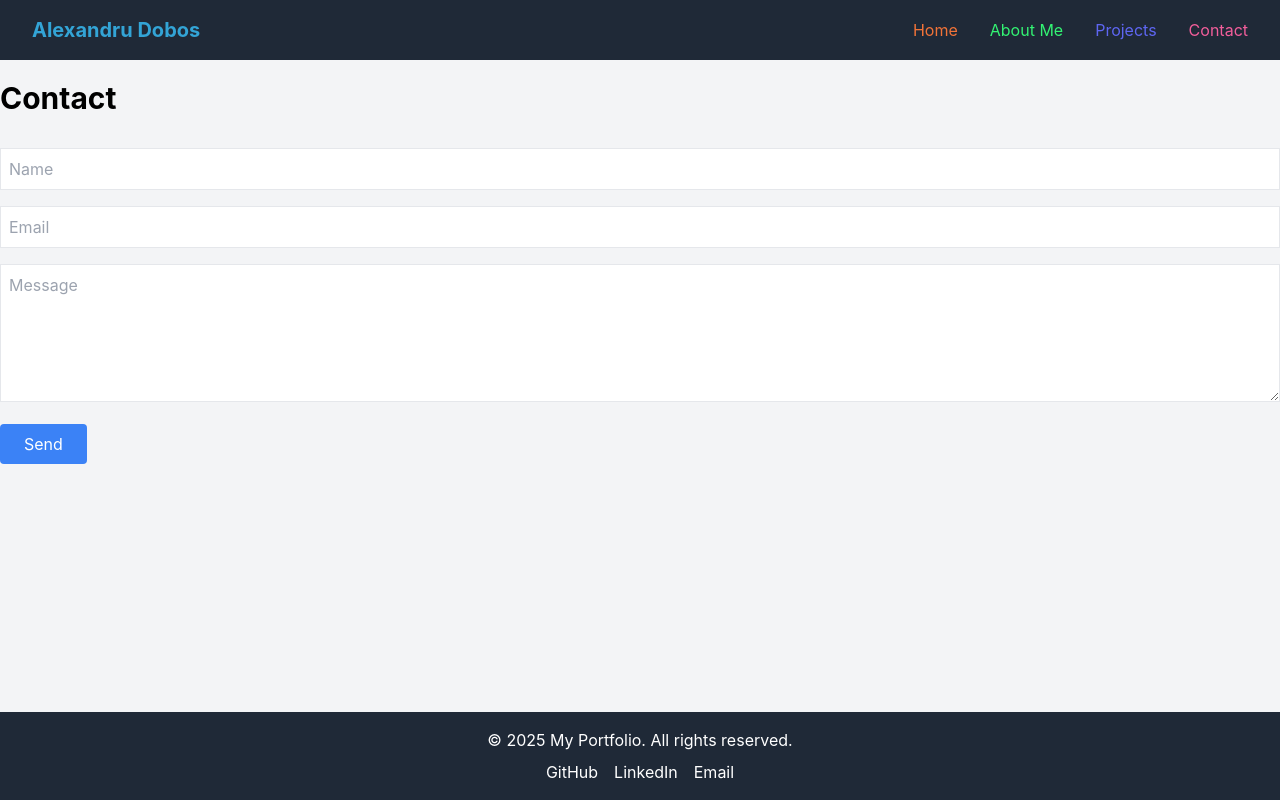
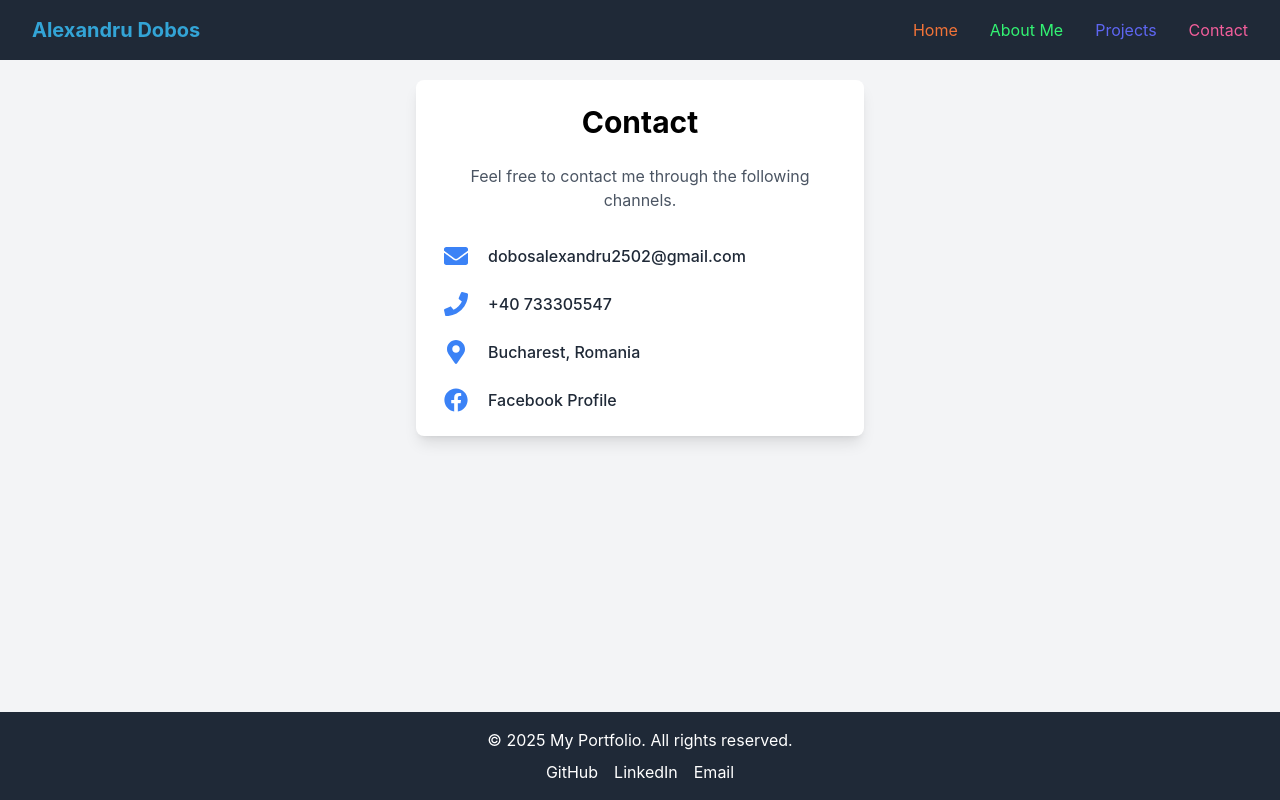
Before and after one commit to AlexandruDobos/personal-portofolio, a React (Create React App) app: page /contact in a window 1280 px wide. Built offline with nearby package versions, Linux system fonts and the light colour scheme.

Commit message:
Modified files

```diff
--- a/package.json
+++ b/package.json
@@ -8,6 +8,7 @@
     "framer-motion": "^12.0.1",
     "react": "^18.0.0",
     "react-dom": "^18.0.0",
+    "react-icons": "^5.4.0",
     "react-router-dom": "^7.1.3",
     "react-scripts": "5.0.1",
     "web-vitals": "^4.2.4"
--- a/src/pages/Contact.jsx
+++ b/src/pages/Contact.jsx
@@ -1,14 +1,99 @@
+import { motion } from "framer-motion";
+import { FaEnvelope, FaPhone, FaMapMarkerAlt, FaFacebook } from "react-icons/fa";
+
 function Contact() {
+  // Animation Variants
+  const itemVariants = {
+    hidden: { opacity: 0, x: -50 },
+    visible: { opacity: 1, x: 0, transition: { duration: 0.5 } },
+  };
+
   return (
-    <section className="container mx-auto py-20">
-      <h2 className="text-3xl font-bold">Contact</h2>
-      <form className="mt-8">
-        <input type="text" placeholder="Name" className="border p-2 w-full mb-4" />
-        <input type="email" placeholder="Email" className="border p-2 w-full mb-4" />
-        <textarea placeholder="Message" className="border p-2 w-full mb-4" rows="5"></textarea>
-        <button className="bg-blue-500 text-white px-6 py-2 rounded">Send</button>
-      </form>
-    </section>
+    <motion.section
+      className="container mx-auto py-20 px-4 flex justify-center"
+      initial={{ opacity: 0, y: 50 }}
+      animate={{ opacity: 1, y: 0 }}
+      transition={{ duration: 0.6, ease: "easeOut" }}
+    >
+      <div className="bg-white shadow-lg rounded-lg p-6 w-full max-w-md">
+        <motion.h2
+          className="text-3xl font-bold mb-6 text-center"
+          initial={{ opacity: 0, y: -20 }}
+          animate={{ opacity: 1, y: 0 }}
+          transition={{ duration: 0.6, ease: "easeOut" }}
+        >
+          Contact
+        </motion.h2>
+
+        <p className="text-gray-600 text-center mb-8">
+          Feel free to contact me through the following channels.
+        </p>
+
+        <div className="space-y-6">
+          {/* Email */}
+          <motion.div
+            className="flex items-center space-x-4"
+            variants={itemVariants}
+            initial="hidden"
+            animate="visible"
+          >
+            <FaEnvelope className="text-blue-500 text-2xl w-8" />
+            <p className="text-gray-800 font-medium">
+              <a href="mailto:dobosalexandru2502@gmail.com" className="hover:underline">
+                dobosalexandru2502@gmail.com
+              </a>
+            </p>
+          </motion.div>
+
+          {/* Phone */}
+          <motion.div
+            className="flex items-center space-x-4"
+            variants={itemVariants}
+            initial="hidden"
+            animate="visible"
+            transition={{ delay: 0.2 }} // Small delay for staggered effect
+          >
+            <FaPhone className="text-blue-500 text-2xl w-8" />
+            <p className="text-gray-800 font-medium">
+              <a href="tel:+40733305547" className="hover:underline">
+                +40 733305547
+              </a>
+            </p>
+          </motion.div>
+
+          {/* Location */}
+          <motion.div
+            className="flex items-center space-x-4"
+            variants={itemVariants}
+            initial="hidden"
+            animate="visible"
+            transition={{ delay: 0.4 }}
+          >
+            <FaMapMarkerAlt className="text-blue-500 text-2xl w-8" />
+            <p className="text-gray-800 font-medium">Bucharest, Romania</p>
+          </motion.div>
+
+          {/* Facebook */}
+          <motion.div
+            className="flex items-center space-x-4"
+            variants={itemVariants}
+            initial="hidden"
+            animate="visible"
+            transition={{ delay: 0.6 }}
+          >
+            <FaFacebook className="text-blue-500 text-2xl w-8" />
+            <a
+              href="https://facebook.com/alexdobos1923/"
+              target="_blank"
+              rel="noopener noreferrer"
+              className="text-gray-800 font-medium hover:underline"
+            >
+              Facebook Profile
+            </a>
+          </motion.div>
+        </div>
+      </div>
+    </motion.section>
   );
 }
 
```
Also changed, not shown: 1 other file (tests, documents, lock files or other folders).
